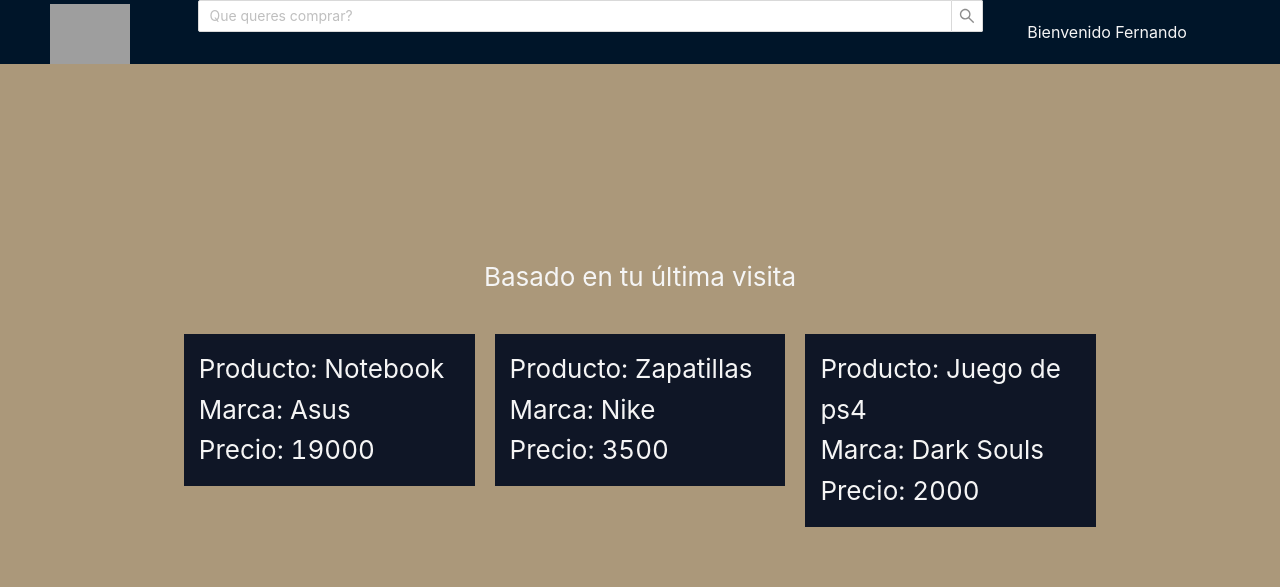
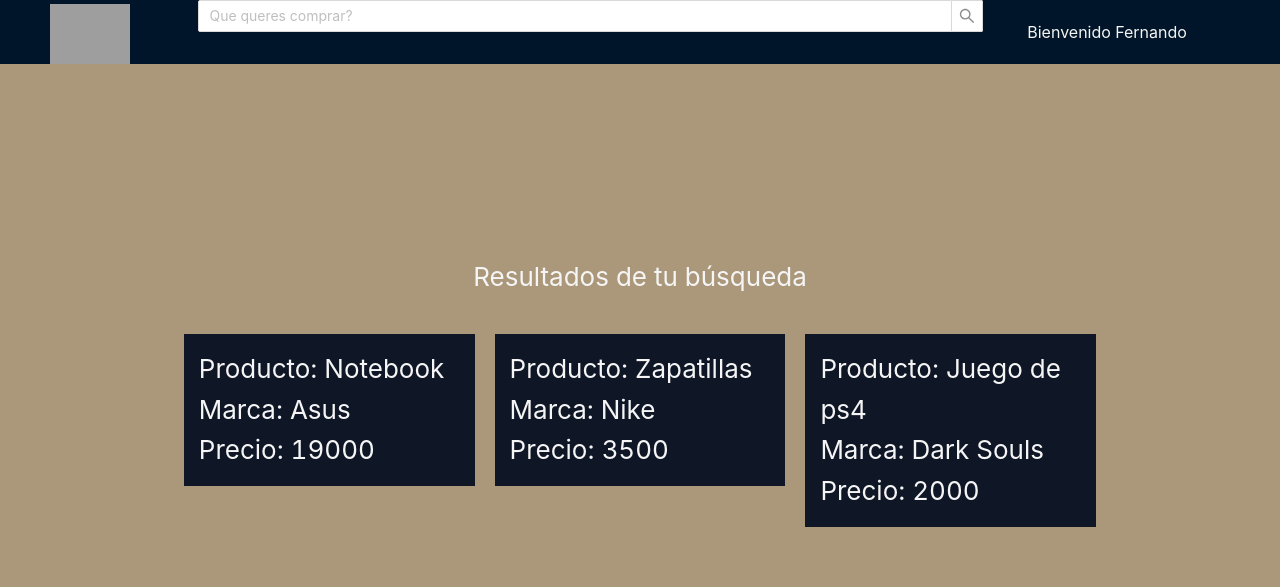
Before and after one commit to FernandoRApud/rolling-store-fa, a React (Create React App) app: page /results in a window 1280 px wide. Shown: the top 587 px of the page. Built offline with nearby package versions, Linux system fonts and the light colour scheme; grey boxes are pictures that could not be loaded.

Commit message:
added react-router

```diff
--- a/package.json
+++ b/package.json
@@ -9,6 +9,7 @@
     "antd": "^4.2.0",
     "react": "^16.13.1",
     "react-dom": "^16.13.1",
+    "react-router-dom": "^5.1.2",
     "react-scripts": "3.4.1"
   },
   "scripts": {
--- a/src/App.js
+++ b/src/App.js
@@ -3,6 +3,13 @@ import logo from './logo.svg';
 import './App.css';
 import { Button } from 'antd';
 import Main from './components/Main';
+import Results from './components/Results';
+import {
+  BrowserRouter as Router,
+  Switch,
+  Route,
+  Link
+} from "react-router-dom";
 
 export default class App extends React.Component {
   constructor(props){
@@ -34,11 +41,20 @@ export default class App extends React.Component {
 
   render(){
     return (
-      <div className="App">
-        <header className="App-container">
-          <Main userName={this.state.userName} products={this.state.products}></Main>
-        </header>
-      </div>
+      <Router>
+        <Switch>
+          <Route exact path="/">
+            <div className="App-container">
+              <Main userName={this.state.userName} products={this.state.products}/>
+            </div>
+          </Route>
+          <Route path="/results">
+            <div className="App-container">
+              <Results userName={this.state.userName} products={this.state.products}/>
+            </div>
+          </Route>
+        </Switch>
+      </Router>
     );
   }
 }
--- a/src/components/Main.js
+++ b/src/components/Main.js
@@ -16,7 +16,7 @@ export default class Main extends React.Component{
                             <img src={logo} className="header-logo" alt="logo" />
                         </Col>
                         <Col xs={{span: 19}} lg={{span: 16}}>
-                            <Search placeholder="Que queres comprar?" onSearch={value => console.log(value)}/>
+                            <Search placeholder="Que queres comprar?" onSearch={ a => console.log(a)}/>
                         </Col>
                         <Col xs={{span: 0}} lg={{span: 5}}>
                             <div className="header-greetings">Bienvenido {this.props.userName}</div>
--- a/src/components/Results.js
+++ b/src/components/Results.js
@@ -0,0 +1,42 @@
+import React from 'react';
+import logo from '../rollingstore.png';
+import ProductCard from './ProductCard';
+import {Layout, Input, Row, Col} from 'antd';
+const { Header, Content, Footer} = Layout;
+const { Search } = Input;
+
+export default class Results extends React.Component{
+    render(){
+        return(
+            <Layout>
+                <Header className="header">
+                    <Row>
+                        {/* Antd usa 24 columnas mietras que Bootstrap 12 */}
+                        <Col xs={{span: 5}} lg={{span: 3}}>
+                            <img src={logo} className="header-logo" alt="logo" />
+                        </Col>
+                        <Col xs={{span: 19}} lg={{span: 16}}>
+                            <Search placeholder="Que queres comprar?" onSearch={value => console.log(value)}/>
+                        </Col>
+                        <Col xs={{span: 0}} lg={{span: 5}}>
+                            <div className="header-greetings">Bienvenido {this.props.userName}</div>
+                        </Col>
+                    </Row>
+                </Header>
+                <Content className="content">
+                    <p>Resultados de tu búsqueda</p>
+                    <Row>
+                        {this.props.products.map(prod => (
+                            <Col xs={{span: 24}} lg={{span: 8}}>
+                                <ProductCard products={prod}/>
+                            </Col>
+                        ))}
+                    </Row>
+                </Content>
+                <Footer className="footer">
+                    Footer
+                </Footer>
+            </Layout>
+        );
+    }
+}
```
Also changed, not shown: 1 other file (tests, documents, lock files or other folders).
